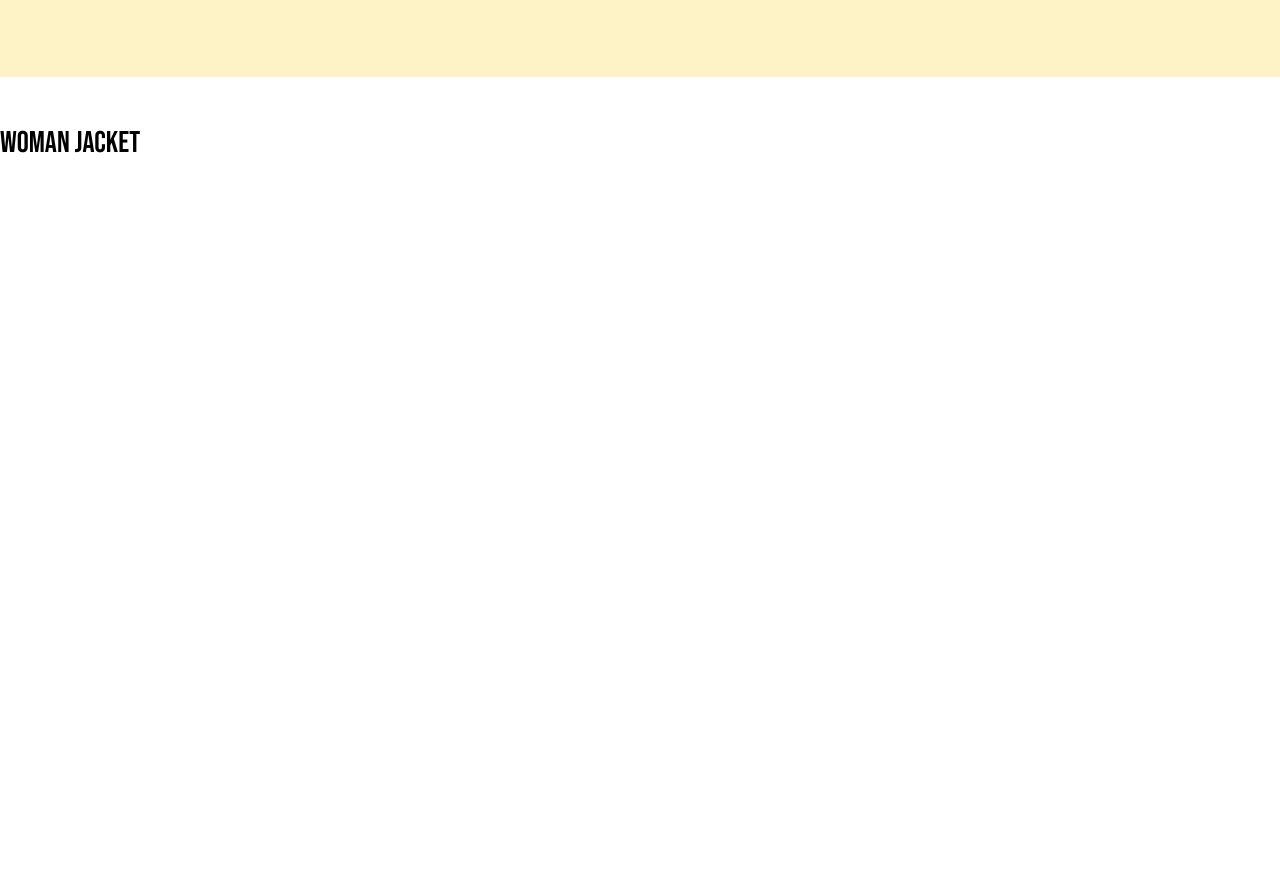
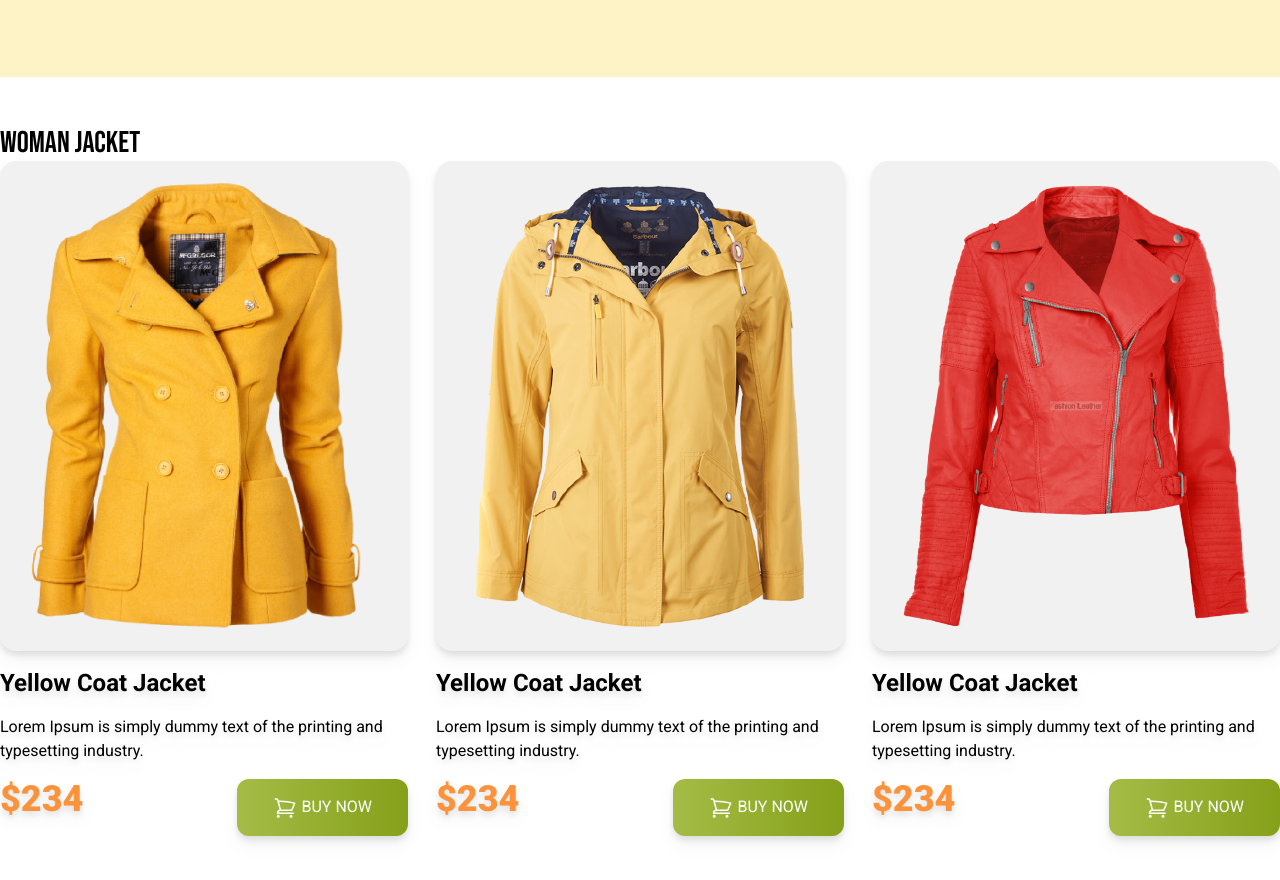
Before and after one commit to bsnu360/penguine-fashion-with-tailwind, a plain HTML site: page index.html in a window 1280 px wide. Shown: the part 564-1444 px from the top of the page. Before the commit the page ends 800 px from the top, so only its background shows below. Drawn offline with nearby package versions, Linux system fonts and the light colour scheme.

Commit message:
Setup Custom Card And Card Grid Using Tailwind Css

```diff
--- a/index.html
+++ b/index.html
@@ -44,8 +44,66 @@
         </div>
     </header>
     <main class="max-w-7xl mx-auto">
+        <!-- woman jacket section -->
         <section class="py-12">
             <h3 class="text-3xl font-bebas">Woman Jacket</h3>
+            <!-- jackets container -->
+            <div class="grid grid-cols-1 md:grid-cols-2 lg:grid-cols-3 gap-7 font-roboto">
+                <!-- jacket 1 -->
+                <div class="space-y-4 drop-shadow-lg">
+                    <div class="bg-[#F1F1F1] p-5 rounded-2xl">
+                        <img src="images/jacket-1.png" alt="">
+                    </div>
+                    <h4 class="text-2xl font-bold">Yellow Coat Jacket</h4>
+                    <p>Lorem Ipsum is simply dummy text of the
+                        printing and typesetting industry.</p>
+                    <div class="flex justify-between">
+                        <h3 class="text-4xl font-black text-orange-400">$234</h3>
+                        <button class="py-4 px-9 bg-gradient-to-r from-[#A4BC46] to-[#85A019] rounded-xl uppercase text-white">
+                            <svg xmlns="http://www.w3.org/2000/svg" fill="none" viewBox="0 0 24 24" stroke-width="1.5" stroke="currentColor" class="w-6 h-6 inline">
+                                <path stroke-linecap="round" stroke-linejoin="round" d="M2.25 3h1.386c.51 0 .955.343 1.087.835l.383 1.437M7.5 14.25a3 3 0 0 0-3 3h15.75m-12.75-3h11.218c1.121-2.3 2.1-4.684 2.924-7.138a60.114 60.114 0 0 0-16.536-1.84M7.5 14.25 5.106 5.272M6 20.25a.75.75 0 1 1-1.5 0 .75.75 0 0 1 1.5 0Zm12.75 0a.75.75 0 1 1-1.5 0 .75.75 0 0 1 1.5 0Z" />
+                              </svg>
+
+                            buy now</button>
+                    </div>
+                </div>
+                <!-- jacket 2 -->
+                <div class="space-y-4 drop-shadow-lg">
+                    <div class="bg-[#F1F1F1] p-5 rounded-2xl">
+                        <img src="images/jacket-2.png" alt="">
+                    </div>
+                    <h4 class="text-2xl font-bold">Yellow Coat Jacket</h4>
+                    <p>Lorem Ipsum is simply dummy text of the
+                        printing and typesetting industry.</p>
+                    <div class="flex justify-between">
+                        <h3 class="text-4xl font-black text-orange-400">$234</h3>
+                        <button class="py-4 px-9 bg-gradient-to-r from-[#A4BC46] to-[#85A019] rounded-xl uppercase text-white">
+                            <svg xmlns="http://www.w3.org/2000/svg" fill="none" viewBox="0 0 24 24" stroke-width="1.5" stroke="currentColor" class="w-6 h-6 inline">
+                                <path stroke-linecap="round" stroke-linejoin="round" d="M2.25 3h1.386c.51 0 .955.343 1.087.835l.383 1.437M7.5 14.25a3 3 0 0 0-3 3h15.75m-12.75-3h11.218c1.121-2.3 2.1-4.684 2.924-7.138a60.114 60.114 0 0 0-16.536-1.84M7.5 14.25 5.106 5.272M6 20.25a.75.75 0 1 1-1.5 0 .75.75 0 0 1 1.5 0Zm12.75 0a.75.75 0 1 1-1.5 0 .75.75 0 0 1 1.5 0Z" />
+                              </svg>
+
+                            buy now</button>
+                    </div>
+                </div>
+                <!-- jacket 3 -->
+                <div class="space-y-4 drop-shadow-lg">
+                    <div class="bg-[#F1F1F1] p-5 rounded-2xl">
+                        <img src="images/jacket-3.png" alt="">
+                    </div>
+                    <h4 class="text-2xl font-bold">Yellow Coat Jacket</h4>
+                    <p>Lorem Ipsum is simply dummy text of the
+                        printing and typesetting industry.</p>
+                    <div class="flex justify-between">
+                        <h3 class="text-4xl font-black text-orange-400">$234</h3>
+                        <button class="py-4 px-9 bg-gradient-to-r from-[#A4BC46] to-[#85A019] rounded-xl uppercase text-white">
+                            <svg xmlns="http://www.w3.org/2000/svg" fill="none" viewBox="0 0 24 24" stroke-width="1.5" stroke="currentColor" class="w-6 h-6 inline">
+                                <path stroke-linecap="round" stroke-linejoin="round" d="M2.25 3h1.386c.51 0 .955.343 1.087.835l.383 1.437M7.5 14.25a3 3 0 0 0-3 3h15.75m-12.75-3h11.218c1.121-2.3 2.1-4.684 2.924-7.138a60.114 60.114 0 0 0-16.536-1.84M7.5 14.25 5.106 5.272M6 20.25a.75.75 0 1 1-1.5 0 .75.75 0 0 1 1.5 0Zm12.75 0a.75.75 0 1 1-1.5 0 .75.75 0 0 1 1.5 0Z" />
+                              </svg>
+
+                            buy now</button>
+                    </div>
+                </div>
+            </div>
         </section>
     </main>
     <footer>
```
